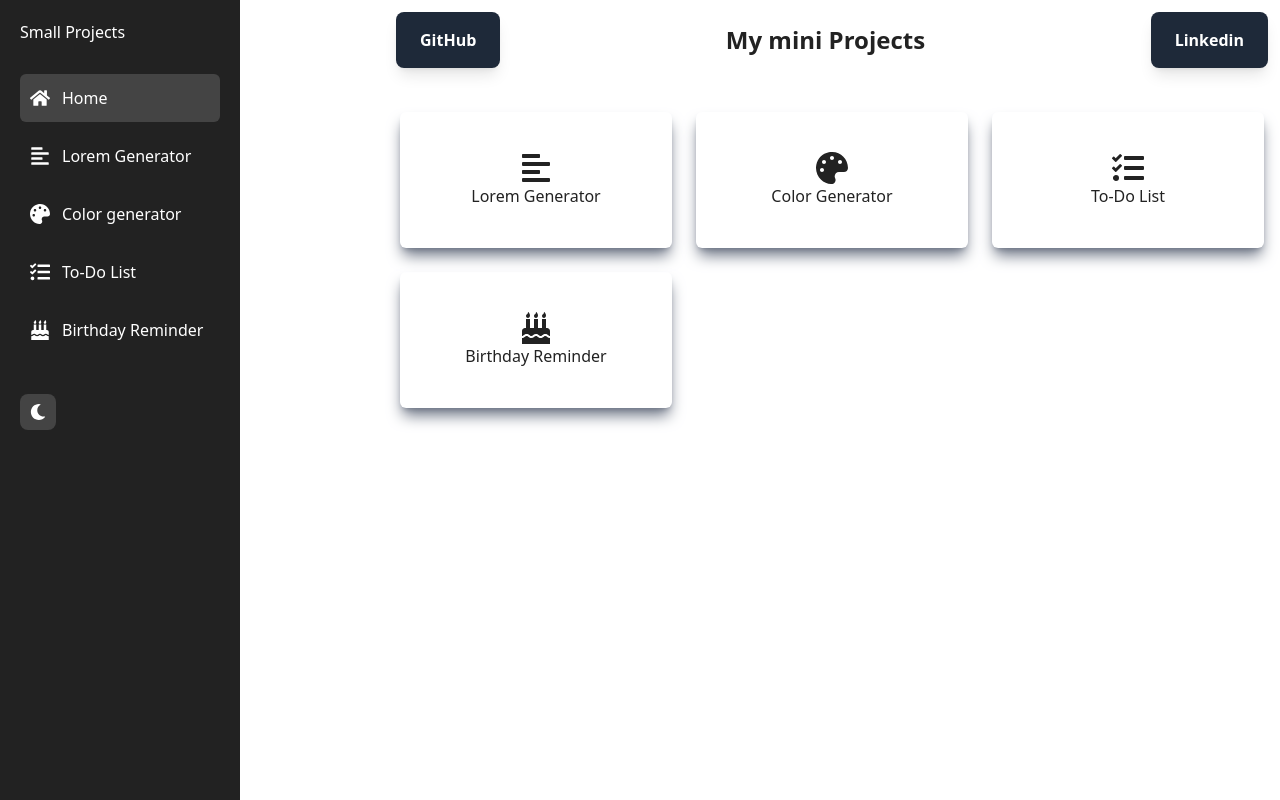
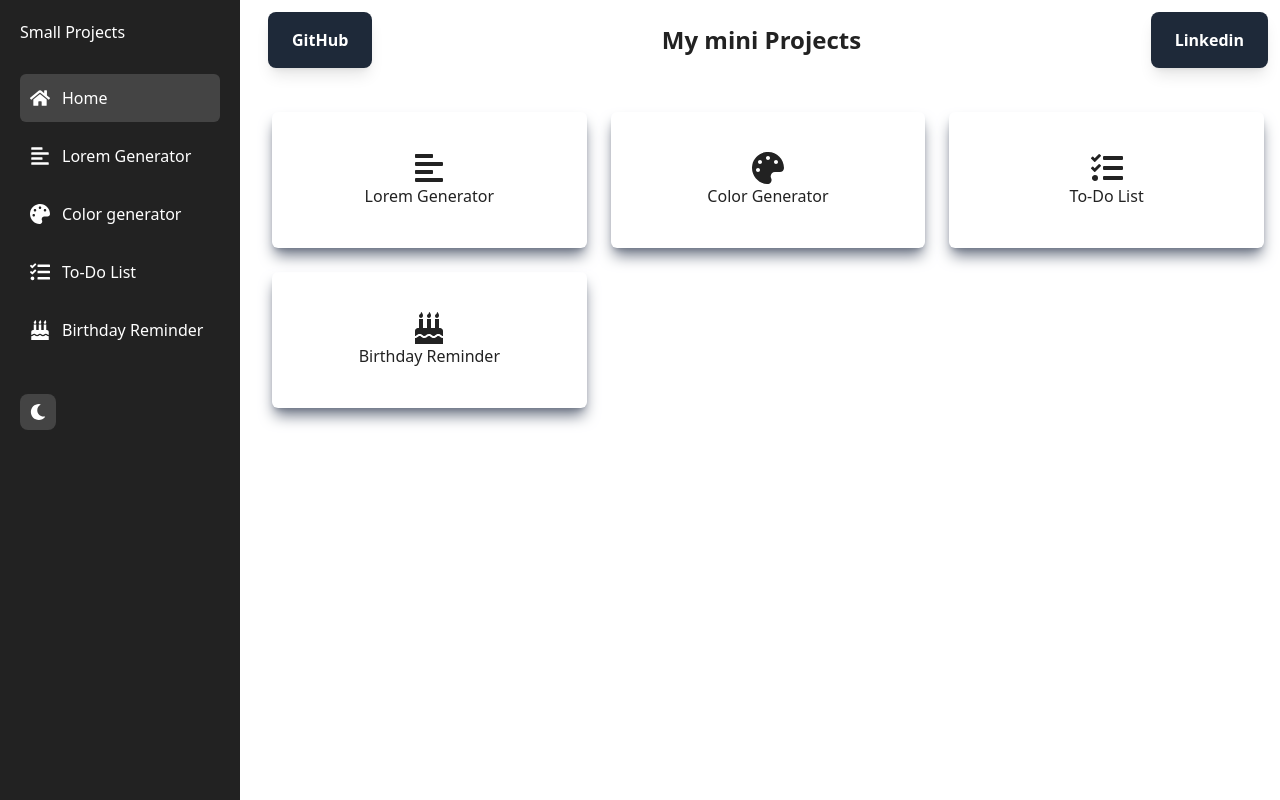
Before and after one commit to OshaqNaimat/Small-projects, a React (Vite) app in the folder mini/: page / in a window 1280 px wide. Built offline with nearby package versions, Linux system fonts and the light colour scheme.

Commit message:
color generator

```diff
--- a/mini/src/App.jsx
+++ b/mini/src/App.jsx
@@ -11,12 +11,12 @@ export default function App() {
   return (
     <div className="grid grid-cols-1 md:grid-cols-10 min-h-screen">
       {/* Sidebar */}
-      <div className="lg:col-span-3 md:col-span-2  ">
+      <div className="lg:col-span-2 md:col-span-2  ">
         <Sidebar />
       </div>
 
       {/* Routes / Main Content */}
-      <div className="lg:col-span-7 md:col-span-8 ">
+      <div className="lg:col-span-8 md:col-span-8 ">
         <Routes>
           <Route path="/" element={<Home />} />
           <Route path="/lorem-generator" element={<LoremGenerator />} />
--- a/mini/src/components/SingleColor.jsx
+++ b/mini/src/components/SingleColor.jsx
@@ -28,7 +28,7 @@ const SingleColor = ({ rgb, hexValue, id, setbg }) => {
         className="fade-in p-20 shadow my-10 mx-4 rounded-md text-center relative select-none hover:scale-110 duration-500"
       >
         <h2
-          className={`text-2xl text-center ${
+          className={`flex justify-center items-center text-2xl ${
             id > 10 ? `text-white` : `text-black`
           } font-semibold text-center`}
         >
```
